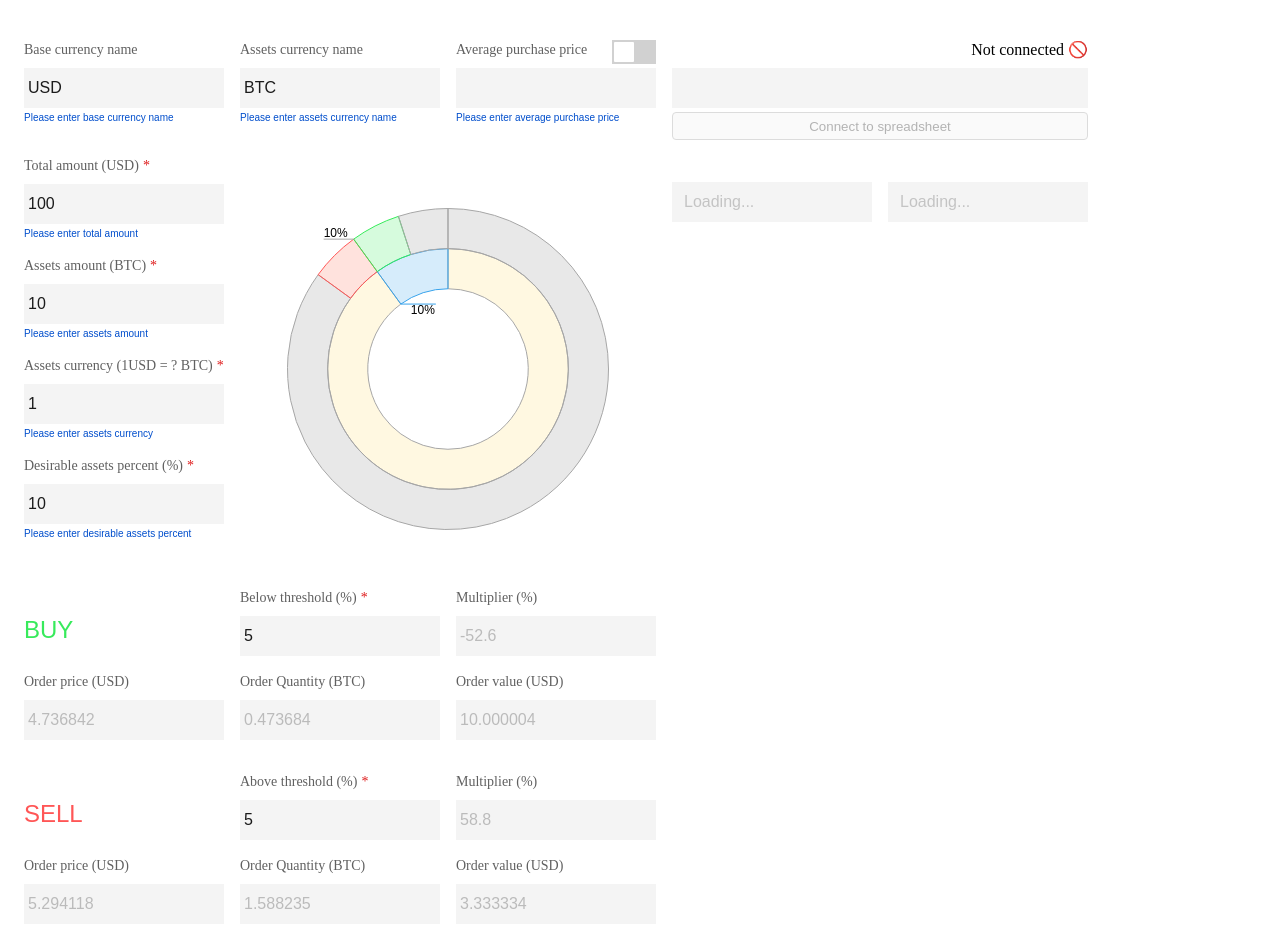
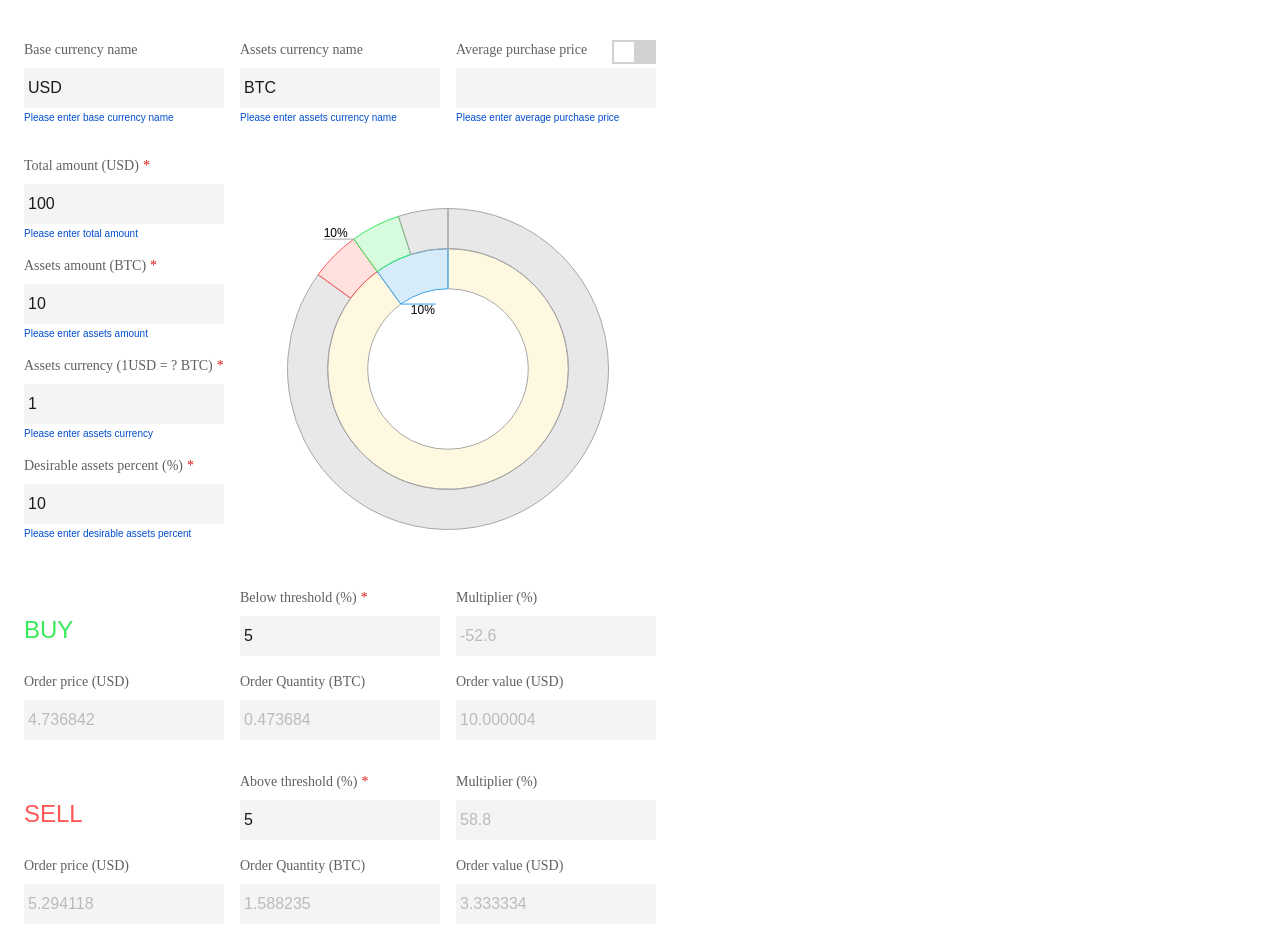
Before and after one commit to VasiliiKirillov/giftbox, a React (Vite) app: page / in a window 1280 px wide. Shown: the top 948 px of the page. Built offline with nearby package versions, Linux system fonts and the light colour scheme.

Commit message:
hide SpreadsheetConnection.tsx

```diff
--- a/src/components/SpreadsheetConnection.tsx
+++ b/src/components/SpreadsheetConnection.tsx
@@ -22,7 +22,7 @@ export const SpreadsheetConnection = memo(() => {
   const [spreadsheetId, setSpreadsheetId] = useState(
     localStorage.getItem('spreadsheetId') ?? ''
   );
-  const [connectionStatus, setConnectionStatus] = useState('Not connected 🚫');
+  const [connectionStatus, setConnectionStatus] = useState('Not connected');
 
   // Save spreadsheetId to localStorage and check connection
   const handleConnect = useCallback(async () => {
--- a/src/pages/AppNew.tsx
+++ b/src/pages/AppNew.tsx
@@ -4,12 +4,14 @@ import styled from 'styled-components';
 import { CalculatorPage } from './Calculator.page';
 import { SpreadsheetDataElement } from '../components/SpreadsheetDataElement';
 
+const isShowSpreadsheetPart = localStorage.getItem('isShowSpreadsheetPart');
+
 export const AppNew = () => {
   return (
     <AppContainerStyled>
       <ContentContainer>
         <CalculatorPage />
-        <SpreadsheetDataElement />
+        {isShowSpreadsheetPart && <SpreadsheetDataElement />}
       </ContentContainer>
     </AppContainerStyled>
   );
```
